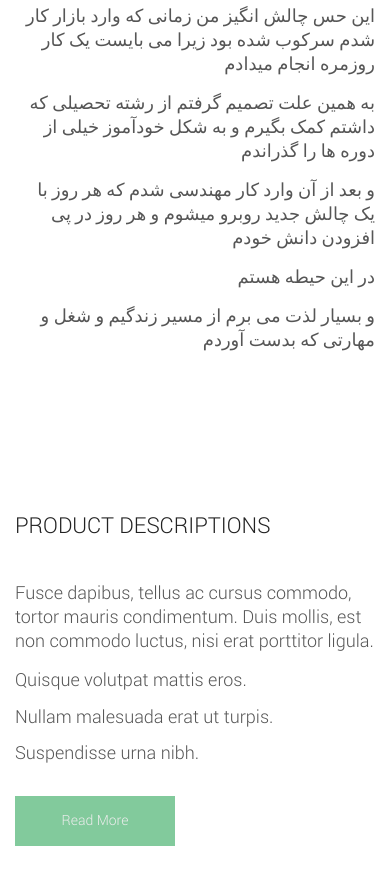
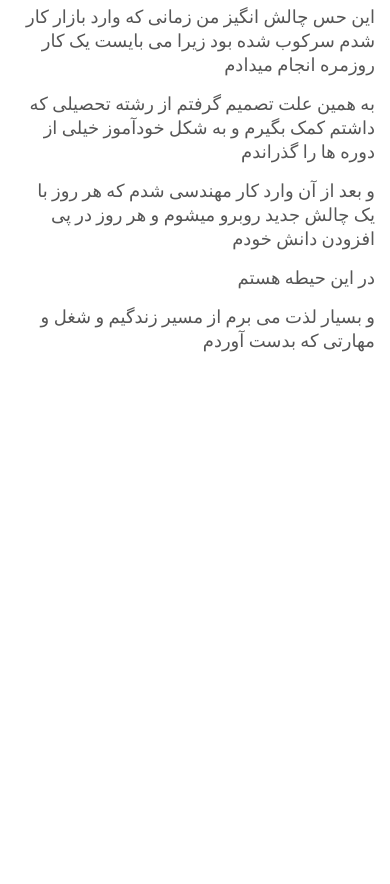
Before and after one commit to arezoo-drv/SOP, a plain HTML site: page index.html in a window 390 px wide. Shown: the part 847-1731 px from the top of the page. After the commit the page ends 1340 px from the top, so only its background shows below. Drawn offline with Linux system fonts and the light colour scheme.

Commit message:
Update index.html

```diff
--- a/index.html
+++ b/index.html
@@ -82,9 +82,11 @@
                 <div class="row">
                     <div class="main_features_content2">
 
+                  <div class="col-sm-2">
 
+                        </div>
 
-                        <div class="col-sm-6 margin-top-60">
+                        <div class="col-sm-8 margin-top-60">
                             <div class="single_features_right " dir="rtl">
                                 <h2>انگیزه نامه</h2>
                                 <p>همیشه به دنبال چالش و حل مسائل بودم از تعمیر وسایل تا انجام بازی های فکری و پس  از انجام آن احساس خوبی داشتم </p>
@@ -95,38 +97,9 @@
 								<p>و بسیار لذت می برم از مسیر زندگیم و شغل و مهارتی که بدست آوردم</p>
                             </div>
                         </div>
+ <div class="col-sm-2">
 
-                    </div>
-                </div>
-            </div>
-        </section><!--End of Features 2 Section -->
-
-            <div class="container">
-                <div class="row">
-                    <div class="main_features_content2">
-
-
-
-                        <div class="col-sm-6 margin-top-60">
-                            <div class="single_features_right ">
-                                <h2>PRODUCT DESCRIPTIONS</h2>
-                                <p>Fusce dapibus, tellus ac cursus commodo, tortor mauris condimentum. Duis mollis, est non commodo luctus, nisi erat porttitor ligula.</p>
-                                <ul>
-                                    <li>Quisque volutpat mattis eros.</li>
-                                    <li>Nullam malesuada erat ut turpis.</li>
-                                    <li>Suspendisse urna nibh.</li>
-                                </ul>
-                                <div class="features_buttom">
-                                    <a href="" class="btn btn-default">Read More</a>
-                                </div>
-                            </div>
                         </div>
-                         <div class="col-sm-6">
-                            <div class="single_features_left text-center">
-                                <img src="SOP/images/feature-1.jpg" alt="" />
-                            </div>
-                        </div>
-
                     </div>
                 </div>
             </div>
```
